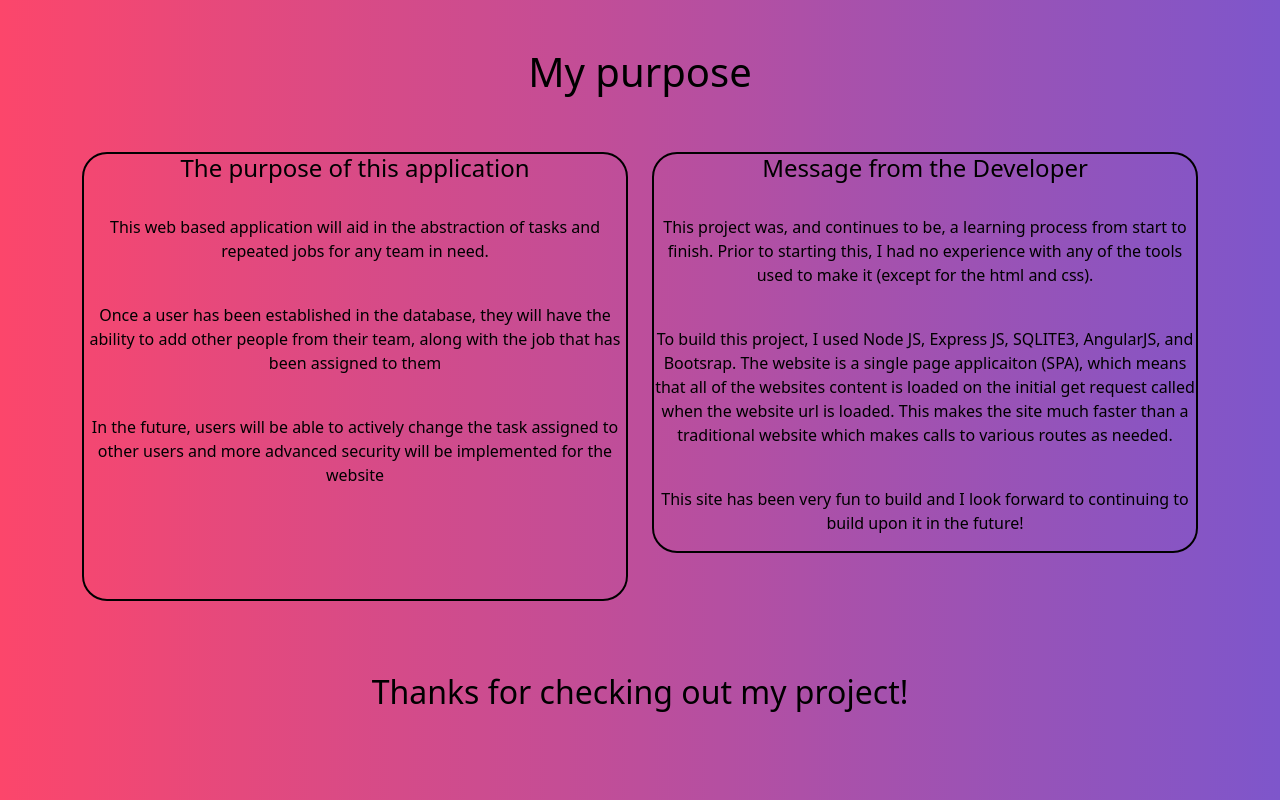
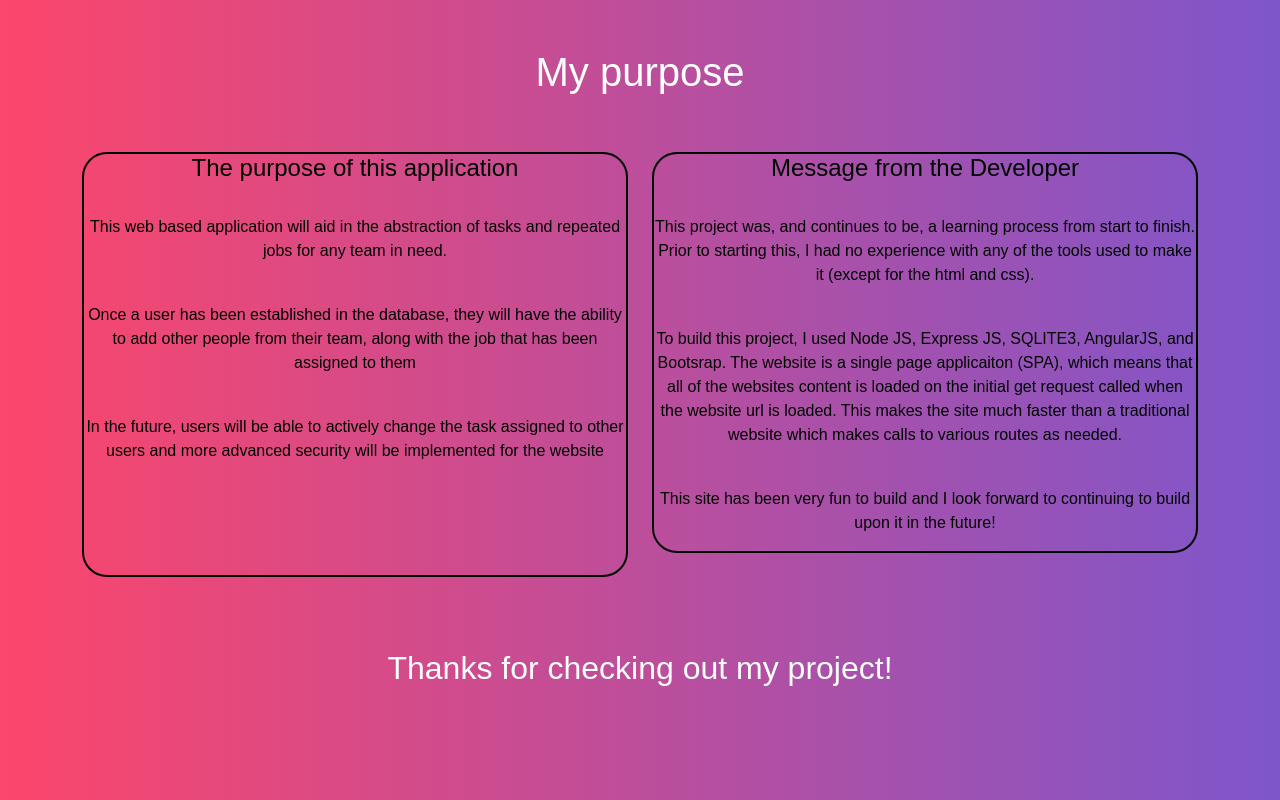
Before and after one commit to jacbro2021/Team-Planner, a website: page public/views/purpose.html in a window 1280 px wide. Drawn offline with nearby package versions, Linux system fonts and the light colour scheme.

Commit message:
global font change.

```diff
--- a/public/styles/static.css
+++ b/public/styles/static.css
@@ -1,13 +1,13 @@
 body {
     background-image: url(../images/background.png);
+    color:white;
+    font-family:Arial, Helvetica, sans-serif;
 }
 
 h1 {
     text-align: center;
-    color: black;
 }
 
 h2 {
     text-align: center;
-    color: black;
 }
```
